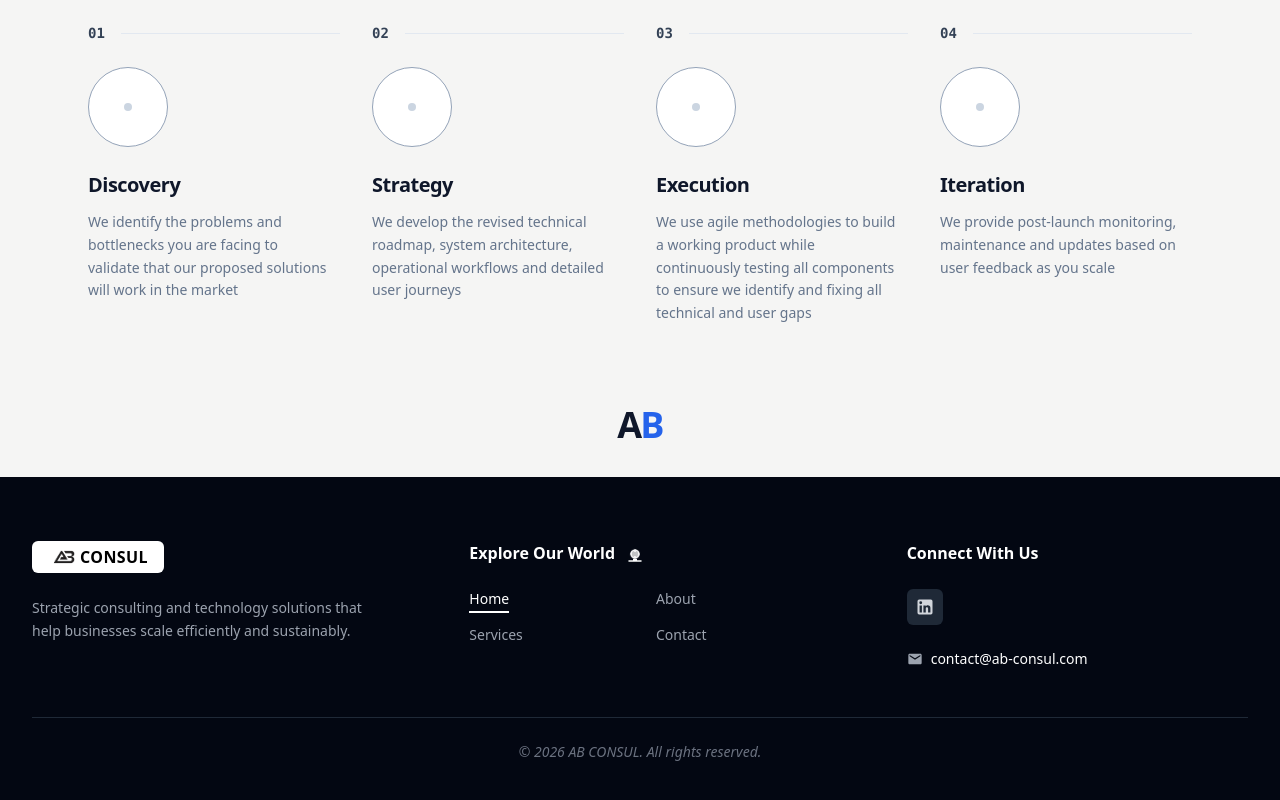
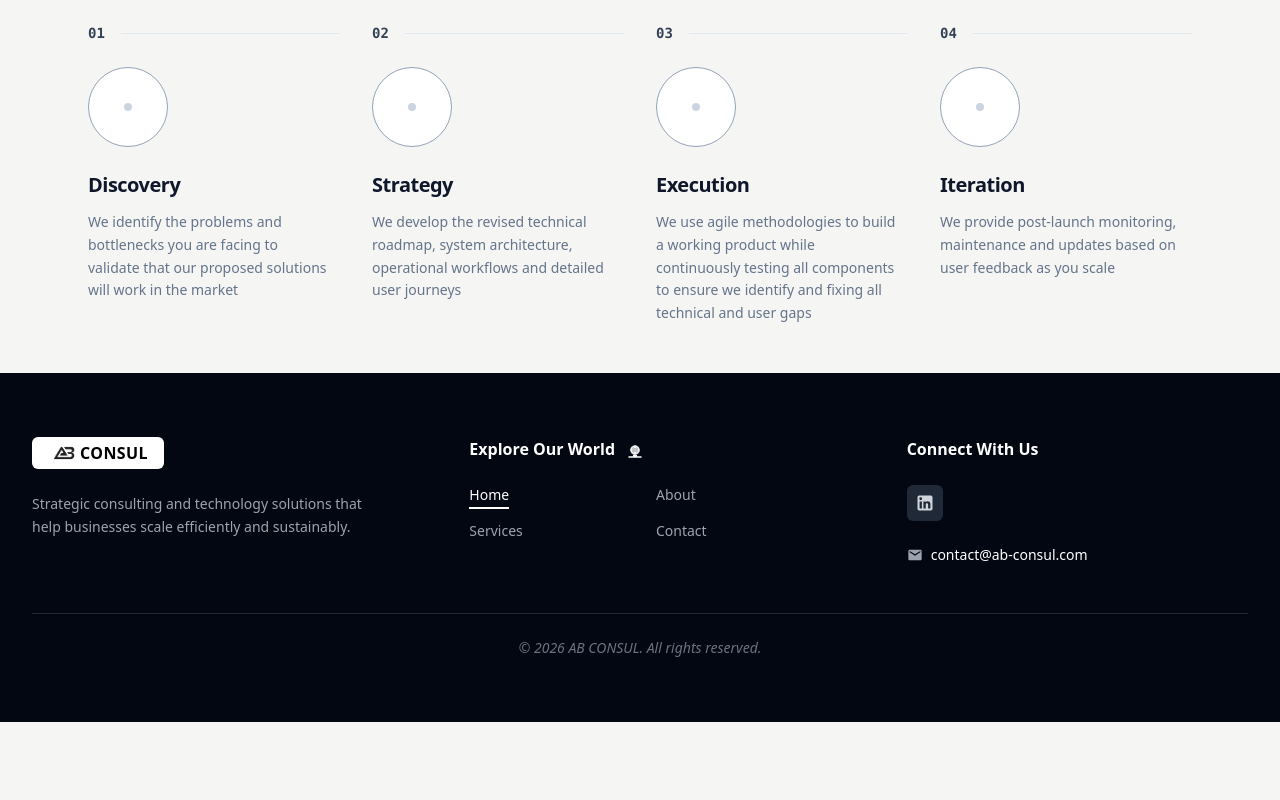
Before and after one commit to l-tting/ab-consul, a Next.js app in the folder my-app/: page / in a window 1280 px wide. Shown: the part 2453-3253 px from the top of the page. After the commit the page ends 3175 px from the top, so only its background shows below. Built offline with nearby package versions, Linux system fonts and the light colour scheme.

Commit message:
added logo....

```diff
--- a/my-app/src/app/layout.jsx
+++ b/my-app/src/app/layout.jsx
@@ -55,7 +55,7 @@ export default function RootLayout({ children }) {
         <main className="flex-grow">
           {children}
         </main>
-        <ABLogo/>
+        {/* <ABLogo/> */}
 
         <Footer />
       </body>
```
